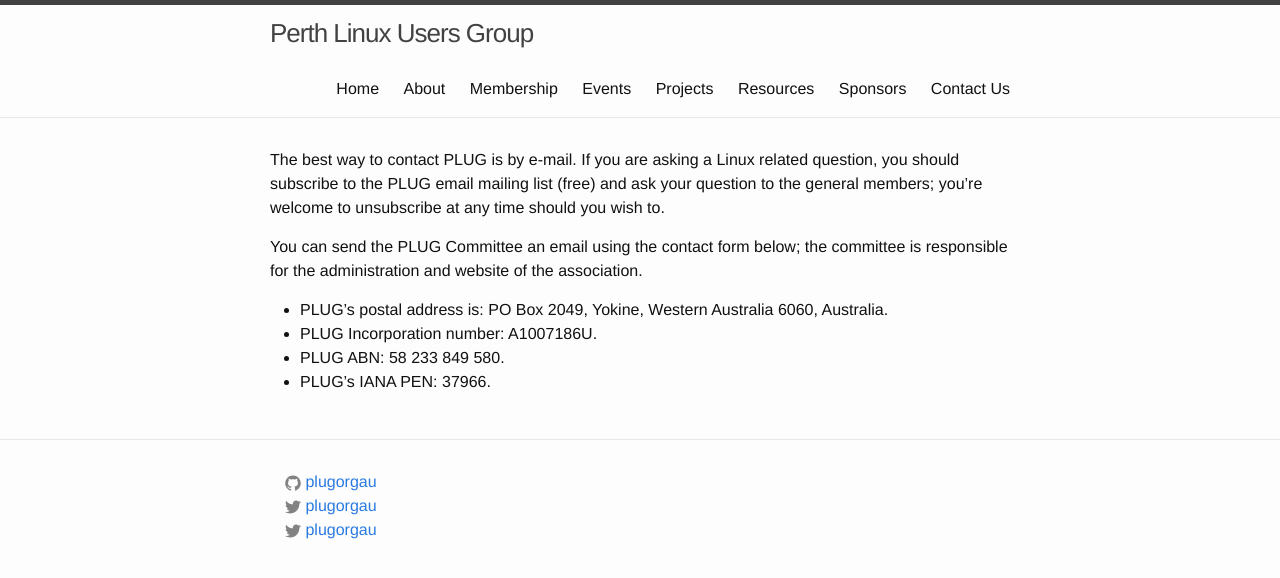
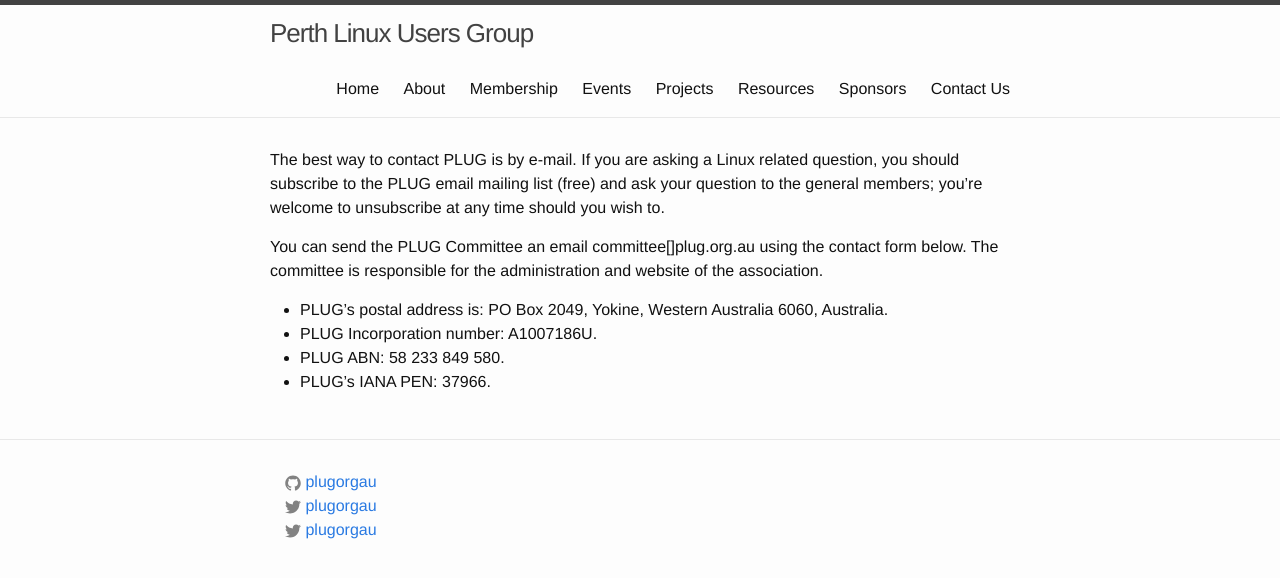
Before and after one commit to plugorgau/plugorgau.github.io, a Jekyll site: the page built from pages/contact.md, in a window 1280 px wide. Shown: the top 578 px of the page. Built offline with Jekyll 4.4.1, drawn with Linux system fonts in a browser that asks for light colours.

Commit message:
Update contact.md

```diff
--- a/pages/contact.md
+++ b/pages/contact.md
@@ -6,7 +6,7 @@ permalink: /contact
 
 The best way to contact PLUG is by e-mail. If you are asking a Linux related question, you should subscribe to the PLUG email mailing list (free) and ask your question to the general members; you're welcome to unsubscribe at any time should you wish to.
 
-You can send the PLUG Committee an email using the contact form below; the committee is responsible for the administration and website of the association.
+You can send the PLUG Committee an email committee[<at>]plug.org.au using the contact form below. The committee is responsible for the administration and website of the association.
 
 *   PLUG's postal address is: PO Box 2049, Yokine, Western Australia 6060, Australia.
 *   PLUG Incorporation number: A1007186U.
```
